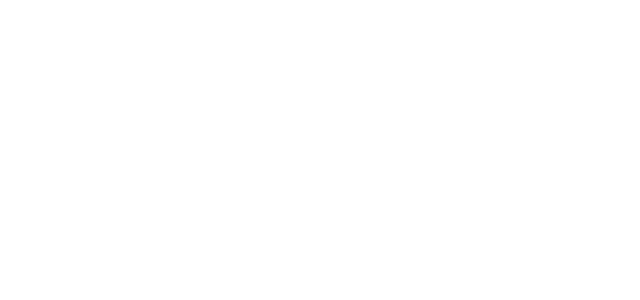
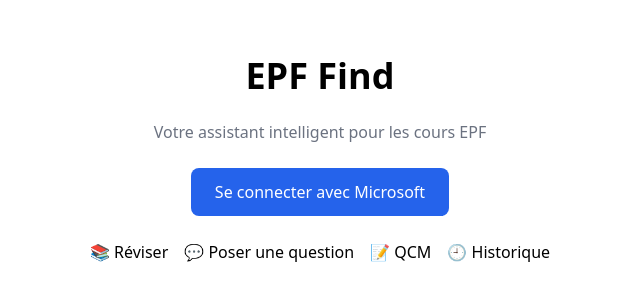
Before and after one commit to Yousra-ai-dotcom/EPFind-RAG, a Next.js app in the folder frontend/: page / in a window 1280 px wide. Shown: the part 240-540 px from the top of the page, without its empty margins (320-960 px from the left). Built offline with nearby package versions, Linux system fonts and the light colour scheme.

Commit message:
feat(frontend): page d'accueil avec navigation vers login, chat, revision, qcm, historique

```diff
--- a/frontend/app/page.tsx
+++ b/frontend/app/page.tsx
@@ -1,16 +1,34 @@
 /**
- * Page d'accueil ("/") — Responsable : Personne 3
+ * Page d'accueil ("/")
  *
- * TODO :
  * - Logo + titre "EPF Find"
  * - Bouton "Se connecter avec Microsoft" -> /login
  * - Accès rapide : Réviser / Poser une question / QCM / Historique
  */
 
+import Link from "next/link";
+
 export default function HomePage() {
   return (
-    <main>
-      {/* TODO: page d'accueil */}
+    <main className="flex min-h-screen flex-col items-center justify-center gap-6 p-8">
+      <h1 className="text-4xl font-bold">EPF Find</h1>
+      <p className="text-gray-500">
+        Votre assistant intelligent pour les cours EPF
+      </p>
+
+      <Link
+        href="/login"
+        className="rounded-lg bg-blue-600 px-6 py-3 text-white"
+      >
+        Se connecter avec Microsoft
+      </Link>
+
+      <div className="flex gap-4">
+        <Link href="/revision">📚 Réviser</Link>
+        <Link href="/chat">💬 Poser une question</Link>
+        <Link href="/quiz">📝 QCM</Link>
+        <Link href="/history">🕘 Historique</Link>
+      </div>
     </main>
   );
 }
```
